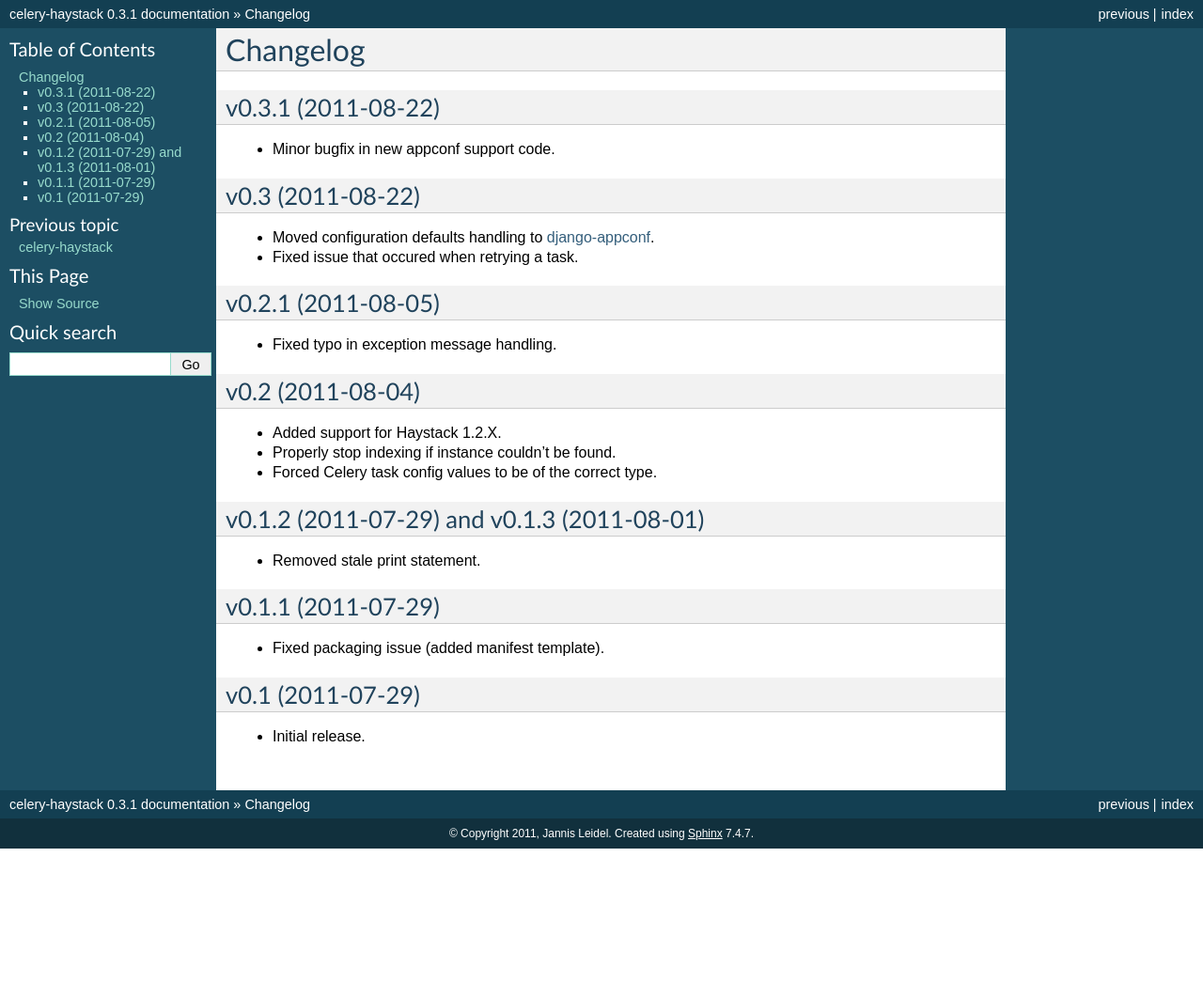
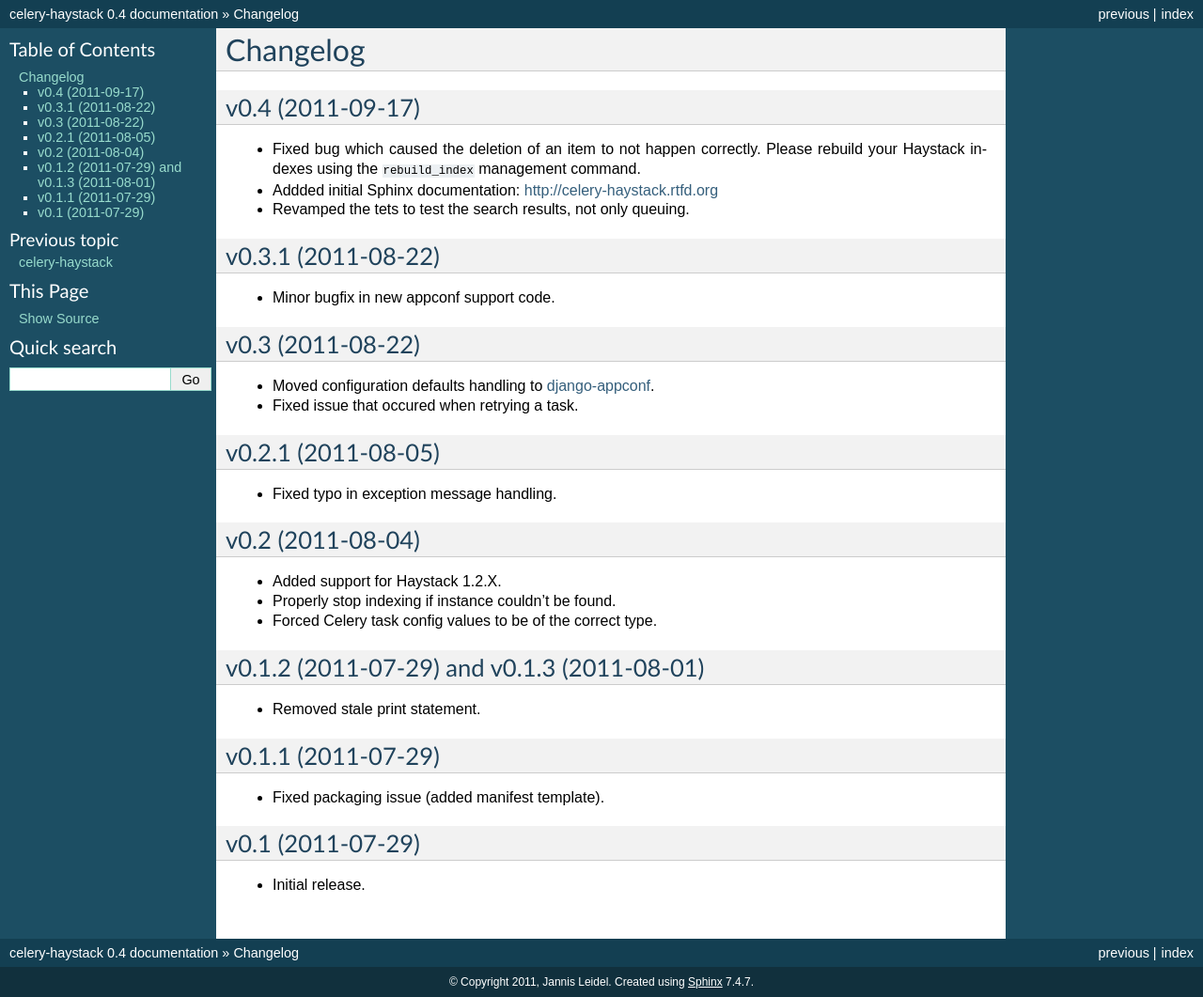
Before and after one commit to django-haystack/celery-haystack, a Sphinx documentation site: the page built from docs/changelog.rst, in a window 1280 px wide. Shown: the whole page at 94% size. Built offline with Sphinx 7.4.7, drawn with Linux system fonts in a browser that asks for light colours; before the commit the page ends 903 px from its top, so only the background shows below that.

Commit message:
Bumped version to 0.4 and updated changelog.

```diff
--- a/celery_haystack/__init__.py
+++ b/celery_haystack/__init__.py
@@ -1,2 +1,2 @@
 # following PEP 386, versiontools will pick it up
-__version__ = (0, 3, 1, "final", 0)
+__version__ = (0, 4, 0, "final", 0)
--- a/docs/changelog.rst
+++ b/docs/changelog.rst
@@ -1,5 +1,16 @@
 Changelog
 =========
+
+v0.4 (2011-09-17)
+-----------------
+
+* Fixed bug which caused the deletion of an item to not happen correctly.
+  Please rebuild your Haystack indexes using the ``rebuild_index``
+  management command.
+
+* Addded initial Sphinx documentation: http://celery-haystack.rtfd.org
+
+* Revamped the tets to test the search results, not only queuing.
 
 v0.3.1 (2011-08-22)
 -------------------
--- a/docs/conf.py
+++ b/docs/conf.py
@@ -48,9 +48,9 @@ copyright = u'2011, Jannis Leidel'
 # built documents.
 #
 # The short X.Y version.
-version = '0.3'
+version = '0.4'
 # The full version, including alpha/beta/rc tags.
-release = '0.3.1'
+release = '0.4'
 
 # The language for content autogenerated by Sphinx. Refer to documentation
 # for a list of supported languages.
```
